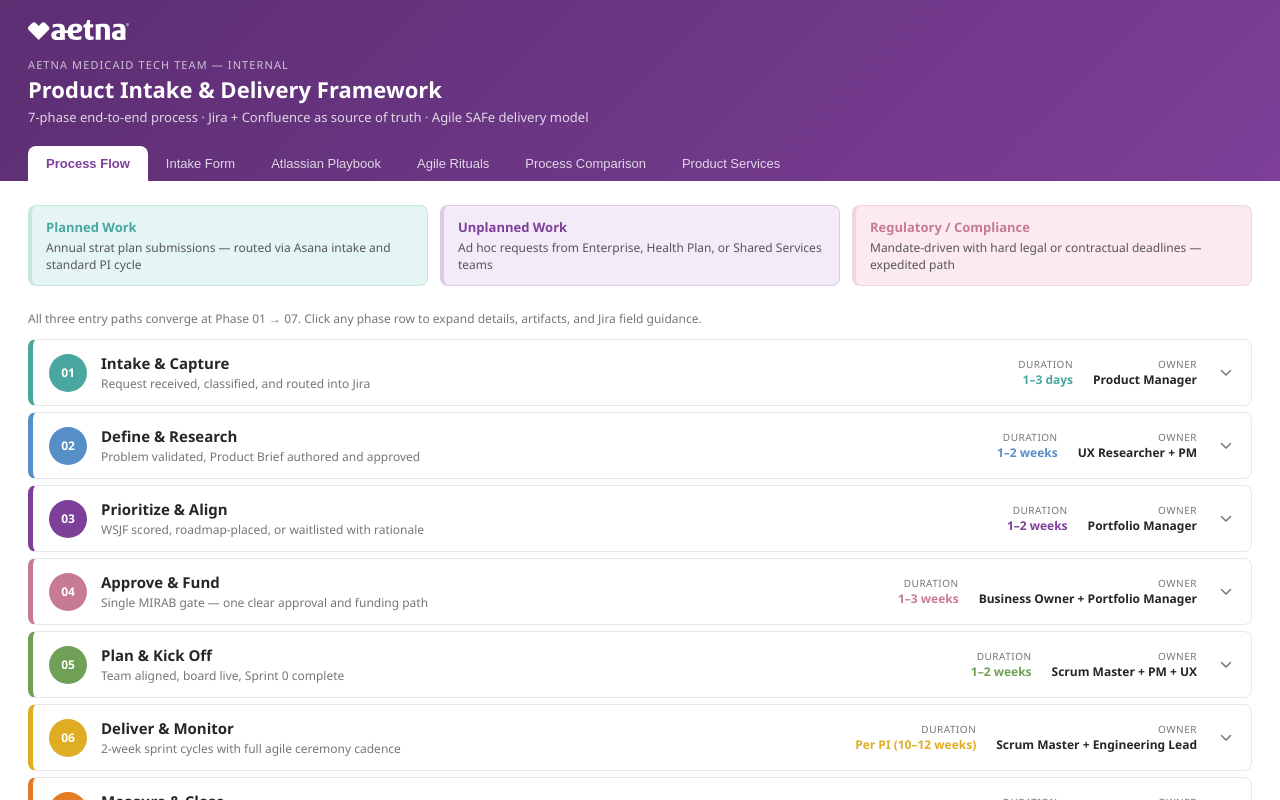
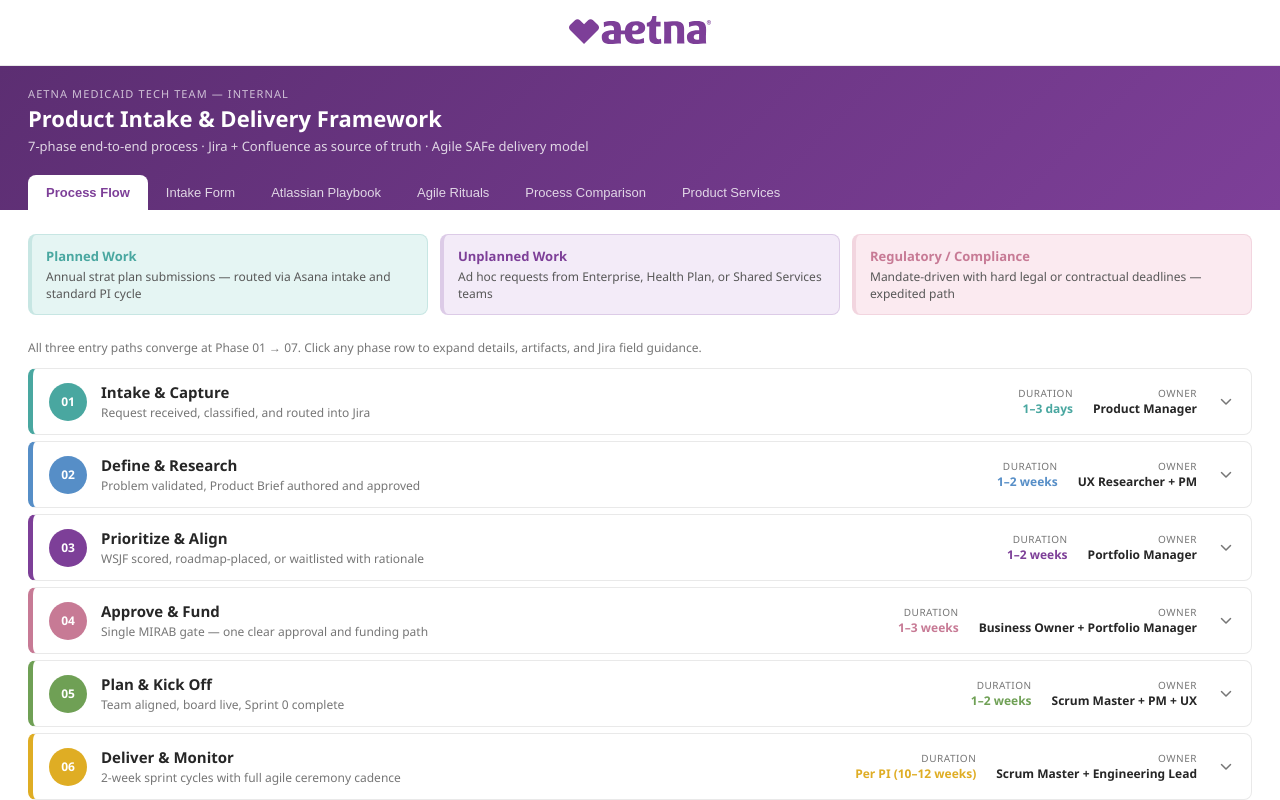
Before and after one commit to mlchiongcvs/product-intake-delivery-framework, a React (Vite) app: page / in a window 1280 px wide. Shown: the top 800 px of the page. Built offline with nearby package versions, Linux system fonts and the light colour scheme.

Commit message:
Move Aetna logo to white banner bar above header

```diff
--- a/src/App.jsx
+++ b/src/App.jsx
@@ -168,9 +168,12 @@
 
   return (
     <div style={{ fontFamily:"'Segoe UI',system-ui,sans-serif", color:TX, background:WH, minHeight:'100vh' }}>
+      {/* Logo Bar */}
+      <div style={{ background:WH, padding:'16px 28px', textAlign:'center', borderBottom:`1px solid ${G3}` }}>
+        <img src={`${import.meta.env.BASE_URL}aetna-logo.svg`} alt="Aetna" style={{ height:28 }} />
+      </div>
       {/* Header */}
       <div style={{ background:`linear-gradient(135deg, ${VD} 0%, ${V} 100%)`, padding:'20px 28px 0' }}>
-        <img src={`${import.meta.env.BASE_URL}aetna-logo.svg`} alt="Aetna" style={{ height:20, marginBottom:12, filter:'brightness(0) invert(1)' }} />
         <p style={{ margin:'0 0 2px', fontSize:11, color:'rgba(255,255,255,0.7)', letterSpacing:'0.1em', textTransform:'uppercase' }}>Aetna Medicaid Tech Team — Internal</p>
         <h1 style={{ margin:'0 0 4px', fontSize:22, fontWeight:700, color:WH }}>Product Intake & Delivery Framework</h1>
         <p style={{ margin:'0 0 20px', fontSize:13, color:'rgba(255,255,255,0.8)' }}>7-phase end-to-end process · Jira + Confluence as source of truth · Agile SAFe delivery model</p>
```
